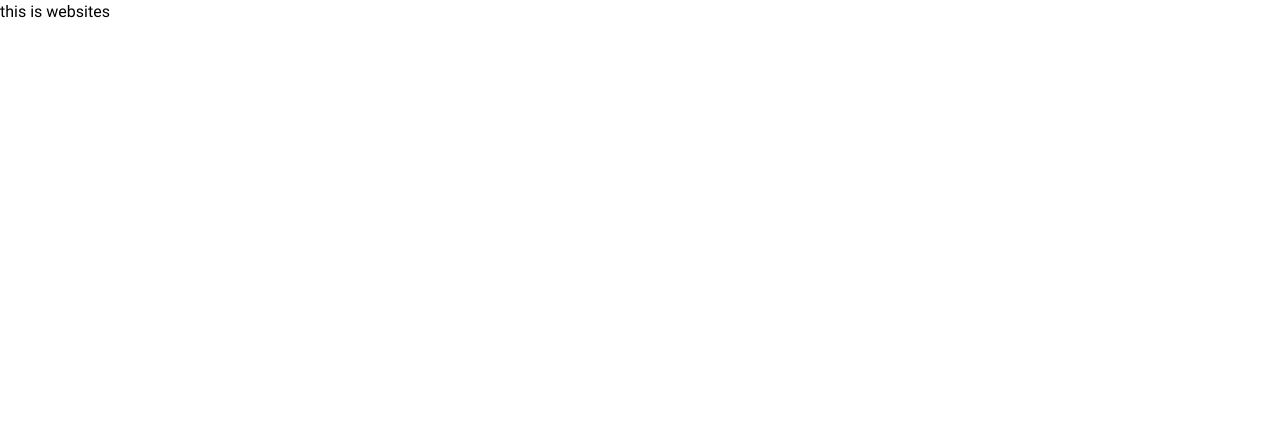
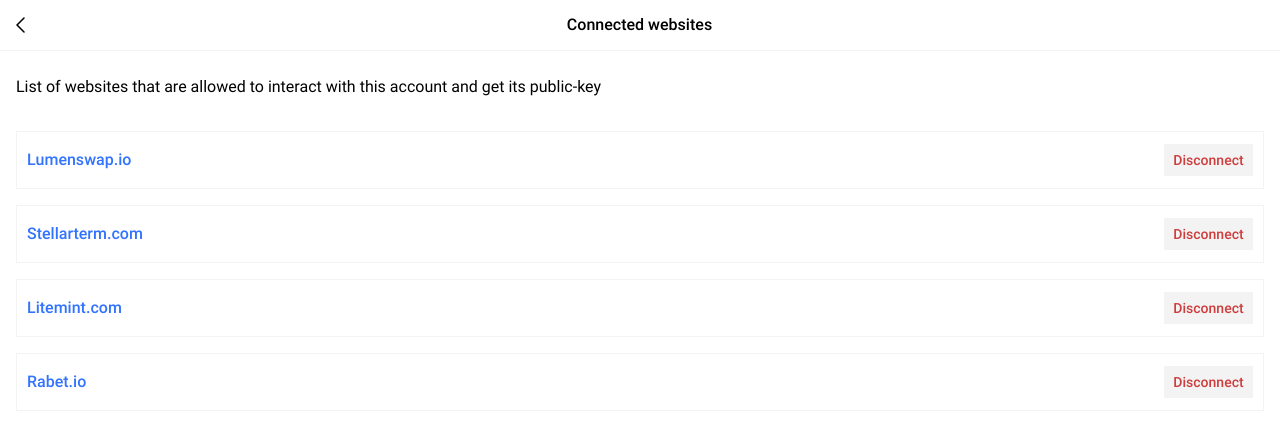
Before and after one commit to rabetofficial/rabet-mobile, a Next.js app: page /wallet-option/connected-websites in a window 1280 px wide. Shown: the top 426 px of the page. Built offline with nearby package versions, Linux system fonts and the light colour scheme.

Commit message:
feat: add connected websites

```diff
--- a/src/pages/wallet-option/connected-websites/index.tsx
+++ b/src/pages/wallet-option/connected-websites/index.tsx
@@ -1,5 +1,51 @@
 import React from 'react';
+import Multiply from 'svgs/Multiply';
+import ExtTitle from 'components/common/ExitTitle';
+import Layout from 'components/common/Layouts/BaseLayout';
 
-const ConnectedWebsites = () => <div>this is websites</div>;
+import * as S from './styles';
+import Button from '../../../components/common/Button';
+
+const ConnectedWebsites = () => {
+  const websitesMapped = [
+    'Lumenswap.io',
+    'Stellarterm.com',
+    'Litemint.com',
+    'Rabet.io',
+  ];
+
+  const removeConnectedWebsites = (web: string) => {};
+  return (
+    <>
+      <ExtTitle title="Connected websites" />
+
+      <Layout className="mt-6">
+        <S.Desc>
+          List of websites that are allowed to interact with this
+          account and get its public-key
+        </S.Desc>
+
+        <div>
+          {websitesMapped.map((web) => (
+            <S.Website key={web}>
+              <S.Link href="#" rel="noreferrer">
+                {web}
+              </S.Link>
+
+              <Button
+                variant="danger"
+                onClick={() => {
+                  removeConnectedWebsites(web);
+                }}
+                content="Disconnect"
+                className="w-[89px] h-[32px] text-sm font-medium"
+              />
+            </S.Website>
+          ))}
+        </div>
+      </Layout>
+    </>
+  );
+};
 
 export default ConnectedWebsites;
--- /dev/null
+++ b/src/pages/wallet-option/connected-websites/styles.ts
@@ -0,0 +1,31 @@
+import styled from 'styled-components';
+
+export const Desc = styled.p`
+  font-size: 16px;
+  margin-top: 16px;
+  margin-bottom: 0;
+`;
+
+export const Website = styled.div`
+  display: flex;
+  justify-content: space-between;
+  align-items: center;
+  margin-top: 16px;
+  border: 1px solid ${({ theme }) => theme.colors.primary.lighter};
+  padding: 12px 10px;
+
+  &:first-child {
+    margin-top: 32px;
+  }
+`;
+
+export const Link = styled.a`
+  font-size: 16px;
+  font-weight: 500;
+  color: #3273ff;
+`;
+
+export const Icon = styled.span`
+  color: ${({ theme }) => theme.colors.primary.lighter};
+  cursor: pointer;
+`;
```
